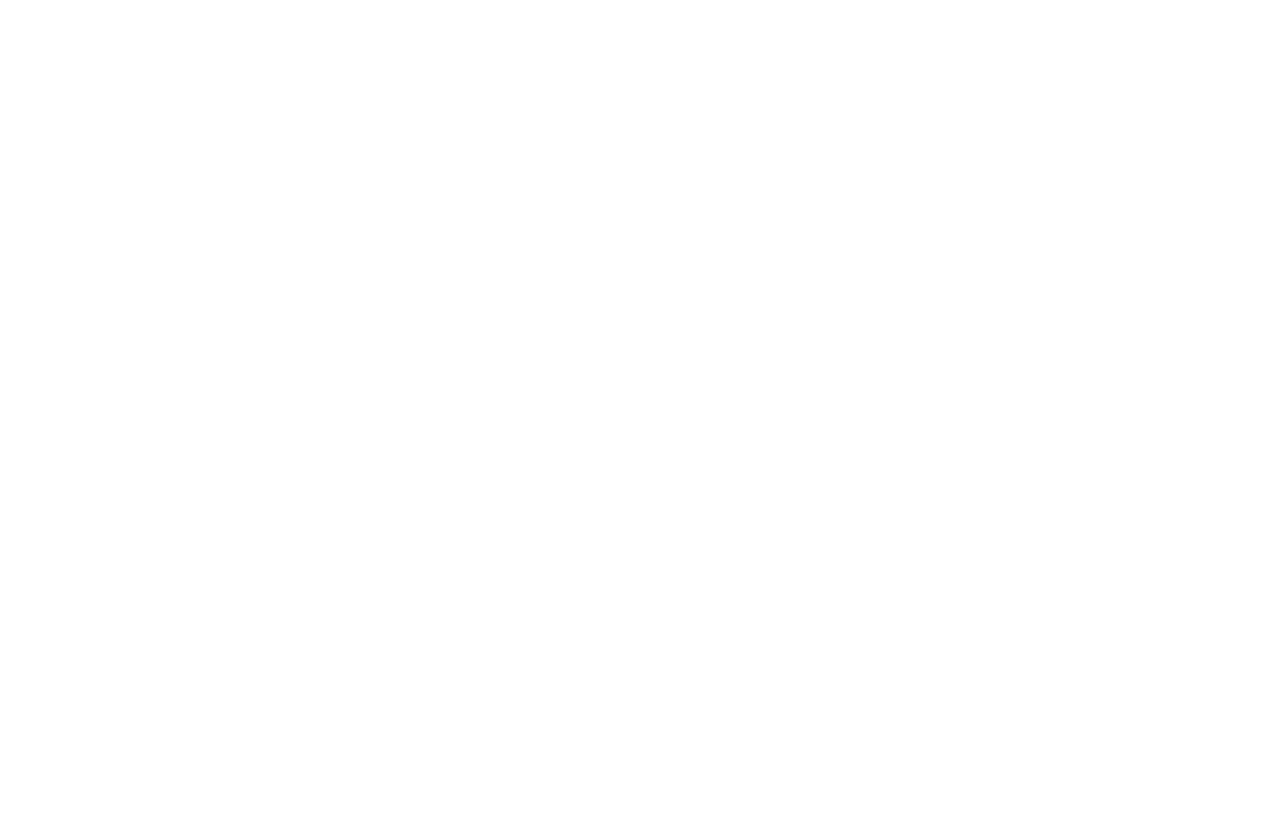
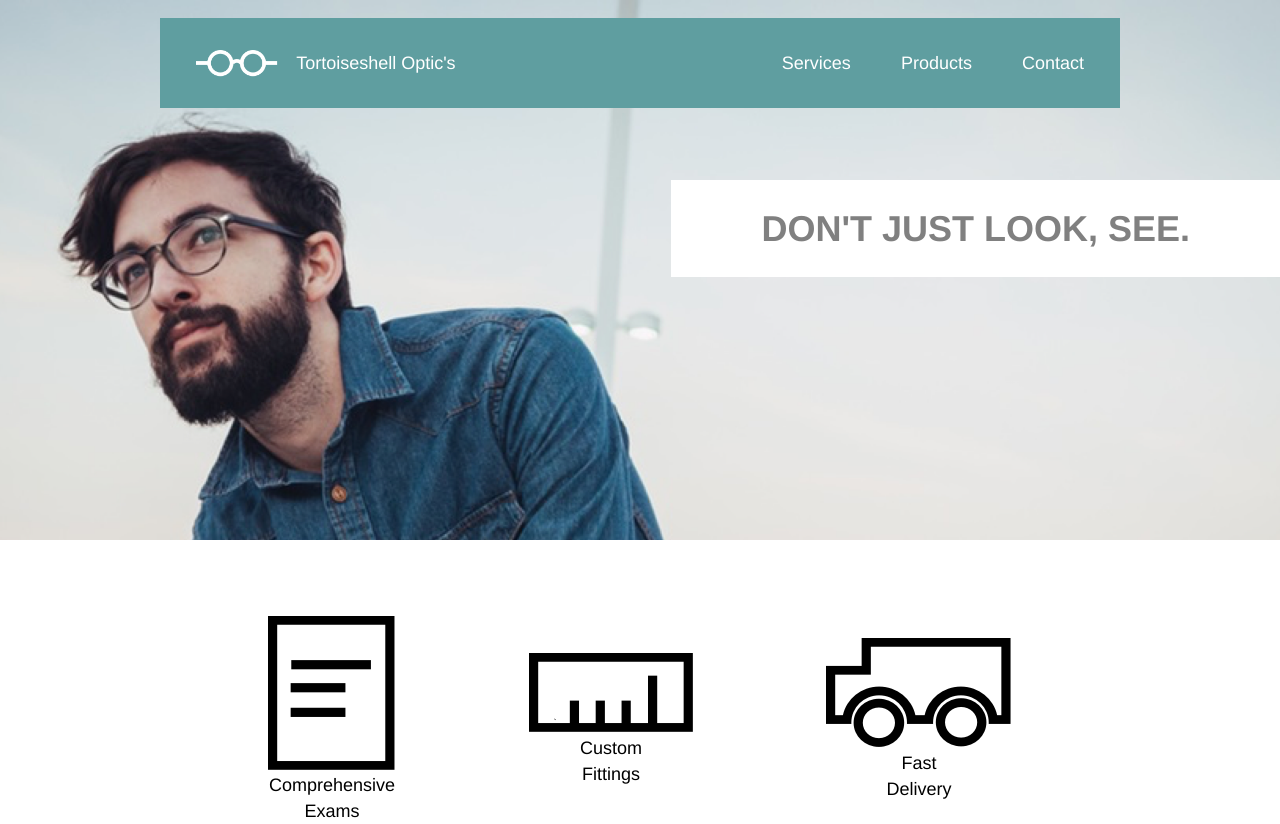
Before and after one commit to awilliamsproductions/tortoiseshell, a plain HTML site: page index.html in a window 1280 px wide. Before the commit the page ends 800 px from the top, so only its background shows below. Drawn offline with Linux system fonts and the light colour scheme.

Commit message:
Header update

```diff
--- a/index.html
+++ b/index.html
@@ -3,14 +3,88 @@
 <html>
 	<head>
 	<meta charset="UTF-8">
-	<title>Tortoiseshell Web Design</title>
+	<title>Tortoiseshell Optic’s </title>
 	<link href="resources/reset.css" type="text/css" rel="stylesheet">
 	<link  href="resources/tortoiseshell.css"  type="text/css" rel="stylesheet">
 </head>
 
 	<body>
 
-		<!--Navigation-->
+		<!--Header/ Logo & Title-->
+
+		<div class ="header_img">
+		<header>
+			<div class="logo container">
+			<div class="container">
+				<img src="resources/images/logo-white.png" alt="white glasses logo">
+				<h2>Tortoiseshell Optic's</h2>
+
+
+
+			<!--Header/ Navigation-->
+			<nav>
+				<ul>
+					<li> <a href=""><h2>Services</h2></a></li>
+					<li> <a href=""><h2>Products</h2></a></li>
+					<li> <a href=""><h2>Contact</h2></a></li>
+				</ul>
+			</nav>
+				</div>
+				 </div>
+		</header>
+
+			<!--Header/ Box -->
+			<div class="container">
+			<div class="header_box">
+			<h1>Don't Just Look, See.</h1>
+			</div>
+				</div>
+
+		</div>
+
+	<!-- Grid / Services -->
+
+		<div class="container">
+			<div class="services">
+
+				<div class="service paper">
+					<div class="service_img">
+					<img src="resources/images/paper-icon.png" alt="paper">
+					</div>
+				<div class="discription">
+					<h3>Comprehensive<br>Exams</h3>
+					</div>
+				</div>
+
+				<div class="service ruler">
+					<div class="service_img">
+					<img src="resources/images/ruler-icon.png" alt="ruler">
+					</div>
+				<div class="discription">
+					<h3>Custom <br>Fittings</h3>
+					</div>
+				</div>
+
+				<div class="service truck">
+					<div class="service_img">
+					<img src="resources/images/truck-icon.png" alt="truck">
+					</div>
+				<div class="discription">
+					<h3>Fast<br>Delivery</h3>
+					</div>
+				</div>
+
+			</div>
+		</div>
+
+
+		<!-- Information -->
+
+
+
+
+
+
 
 
 	</body>
--- a/resources/tortoiseshell.css
+++ b/resources/tortoiseshell.css
@@ -0,0 +1,128 @@
+/**Universal Changes**/
+
+html {
+	font-size: 18px;
+	line-height: 1.4;
+}
+
+body {
+	font-family: helvetica, sans-serif;
+}
+
+.container {
+	max-width: 960px;
+	margin: 0 auto;
+}
+
+div {
+	display: block;
+}
+
+/**Company Header/Logo**/
+
+
+.logo {
+	background-color: cadetblue;
+	color: white;
+
+}
+
+.logo .container {
+	display: flex;
+	align-items: center;
+	 padding: 1rem 0;
+
+}
+
+.logo img {
+	height: 1.5rem;
+	margin-left: 2rem;
+	margin-right: 1rem;
+}
+
+ h2 {
+	font-size: 1rem;
+}
+
+/**Company Header / Navigation**/
+
+header {
+	position: relative;
+	top: 1rem;
+	align-items: center;
+	justify-content: center;
+	z-index: 3;
+}
+
+header nav {
+	float: right;
+	text-align: right;
+	flex-grow: 2;
+}
+
+header nav ul li {
+	color: white;
+	list-style-type: none;
+	display: inline-block;
+	align-items: center;
+	padding: 1rem .5rem;
+	margin-right: 1.5rem;
+}
+
+li a {
+	color: white;
+	list-style-type: none;
+	text-decoration: none;
+}
+
+/**Company Header / Box**/
+
+.header_img {
+	background-image: url("images/glasses-bg.png");
+	background-size: cover;
+	background-position: center;
+	background-repeat: no-repeat;
+	height: 30rem;
+}
+
+
+.header_box {
+	background-color: white;
+	color: gray;
+	position: absolute;
+	top: 10rem;
+	right: 0;
+	padding: 1.5rem 5rem;
+}
+
+.header_box h1 {
+	font-family: helvetica, sans-serif;
+	font-weight: bold;
+	font-size: 2rem;
+	line-height: 1.2;
+	display: block;
+	text-transform: uppercase;
+}
+
+/** Services **/
+
+.services {
+	display: flex;
+	justify-content: space-between;
+	margin: 6rem 6rem 0 6rem;
+	height: 8rem;
+	align-items: center;
+}
+
+.service .paper {
+	width: 3.5rem;
+}
+
+.service .ruler {
+	width: 5rem;
+}
+
+.services h3 {
+	text-align: center;
+	line-height: 1.4rem;
+}
```
Also changed, not shown: resources/images/glasses-bg.png (added), resources/images/logo-black.png (added), resources/images/logo-white.png (added), resources/images/paper-icon.png (added), resources/images/ruler-icon.png (added), resources/images/truck-icon.png (added).
